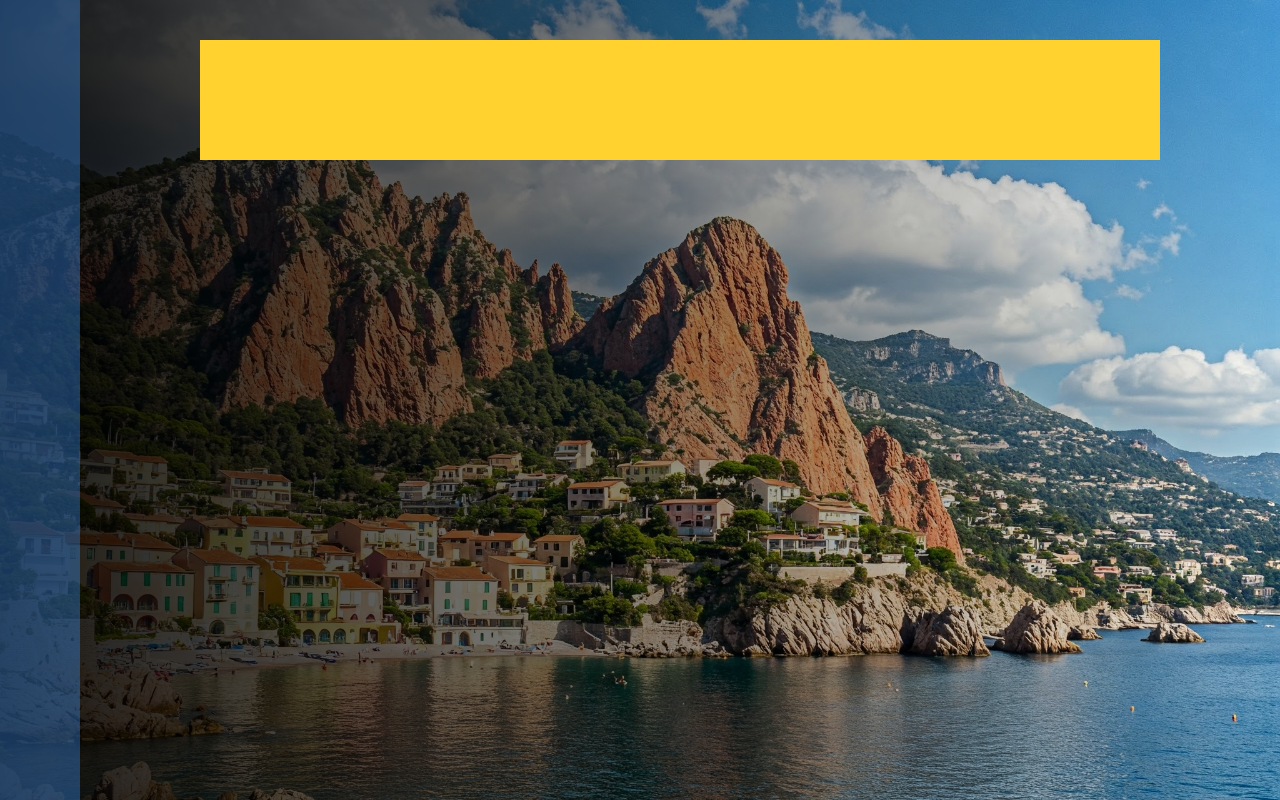
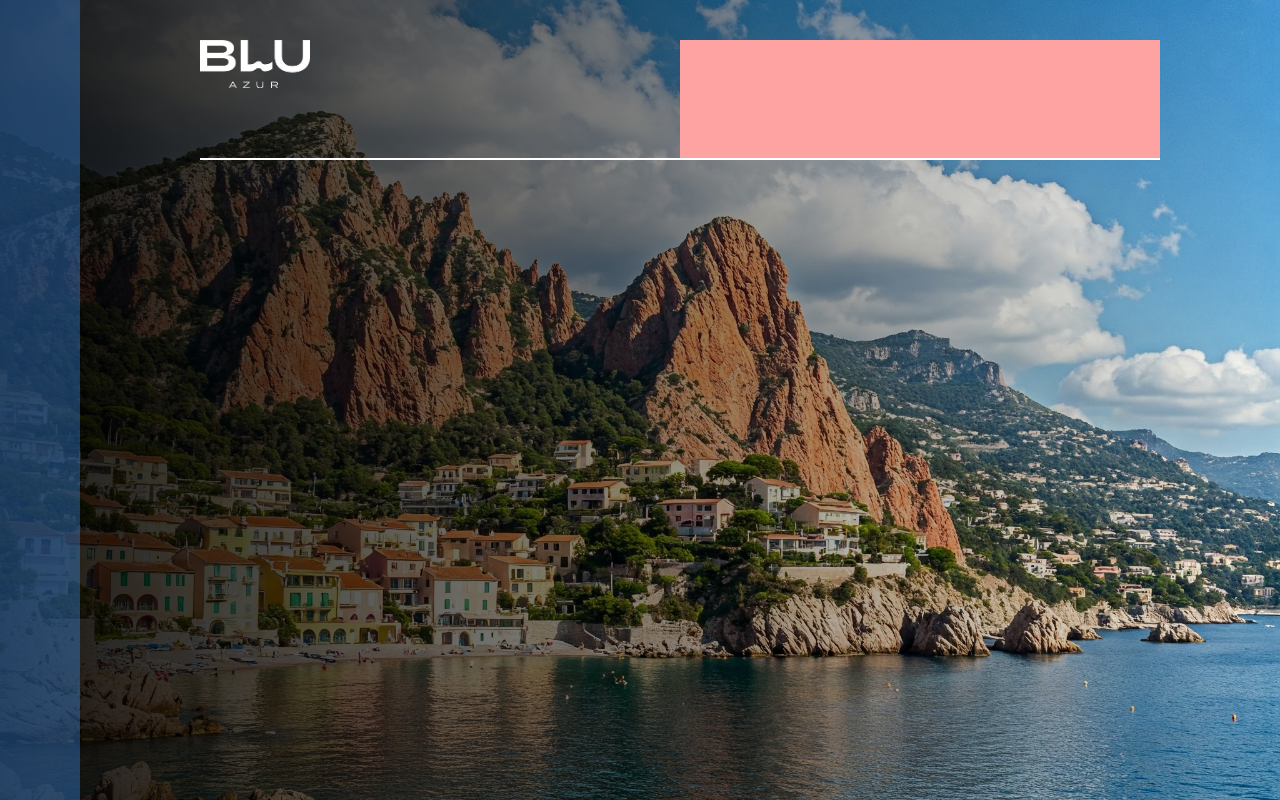
Before and after one commit to fmihaja/test_entretien, a React (Vite) app: page / in a window 1280 px wide. Built offline with nearby package versions, Linux system fonts and the light colour scheme.

Commit message:
ajout du logo fait

```diff
--- a/src/App.jsx
+++ b/src/App.jsx
@@ -13,7 +13,12 @@ function App() {
                     <div className="absolute -z-1 inset-0 bg-gradient-to-r from-black/90 to-transparent"></div>
                     <div className="h-screen w-1/15 bg-[#4097FF]/35"></div>
                     <div className="relative h-screen w-full pt-10 flex flex-col justify-between items-center">
-                        <div className="w-[80%] h-30 bg-amber-300"></div>
+                        <div className="w-[80%] h-30 border-b-2 border-b-white flex justify-between items-center">
+                            <div className="w-1/2 h-full">
+                                <img src="/src/assets/home/logo_azur.png" alt="" srcset="" className="w-[23%]" />
+                            </div>
+                            <div className="w-1/2 h-full bg-red-300"></div>
+                        </div>
                     </div>
                 </div>
             </div>
```
Also changed, not shown: src/assets/home/logo_azur.png (added).
